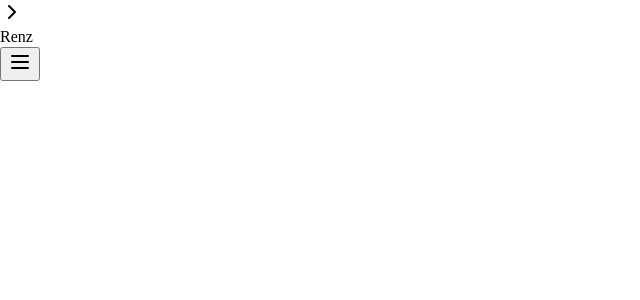
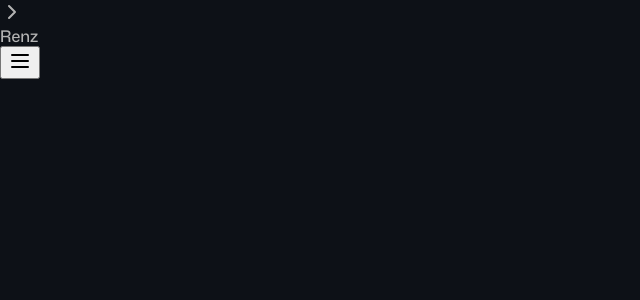
Before and after one commit to lawrence-ruscia/homepage, a React (Vite) app: page / in a window 1280 px wide. Shown: the top 300 px of the page, without its empty margins (0-640 px from the left). Built offline with nearby package versions, Linux system fonts and the light colour scheme.

Commit message:
style: add global styles

```diff
--- a/src/assets/styles/global.css
+++ b/src/assets/styles/global.css
@@ -1,6 +1,44 @@
+/* Fonts */
+@font-face {
+  font-family: 'Mona Sans';
+  src: url('../fonts/MonaSans-Medium.woff2');
+}
+
+/* Global Styles */
 button,
 [type='button'],
 [type='submit'],
 [type='reset'] {
   cursor: pointer;
 }
+
+/* Root Variables */
+:root {
+  /* Brand */
+  --color-brand-primary: #1f6feb;
+
+  /* Text */
+  --color-text-primary: hsl(0 0% 95%);
+  --color-text-muted: hsl(0 0% 70%);
+
+  /* Backgrounds */
+  --color-bg-primary: #0d1117;
+}
+
+/* Global Element Styling */
+body {
+  font-family: 'Mona Sans', sans-serif;
+  background-color: var(--color-bg-primary);
+  color: var(--color-text-muted);
+}
+
+h1,
+h2,
+h3,
+h4,
+h5,
+h6 {
+  color: var(--color-text-primary);
+}
+
+/* Layout Styling */
```
Also changed, not shown: src/assets/fonts/MonaSans-Medium.woff2 (added).
